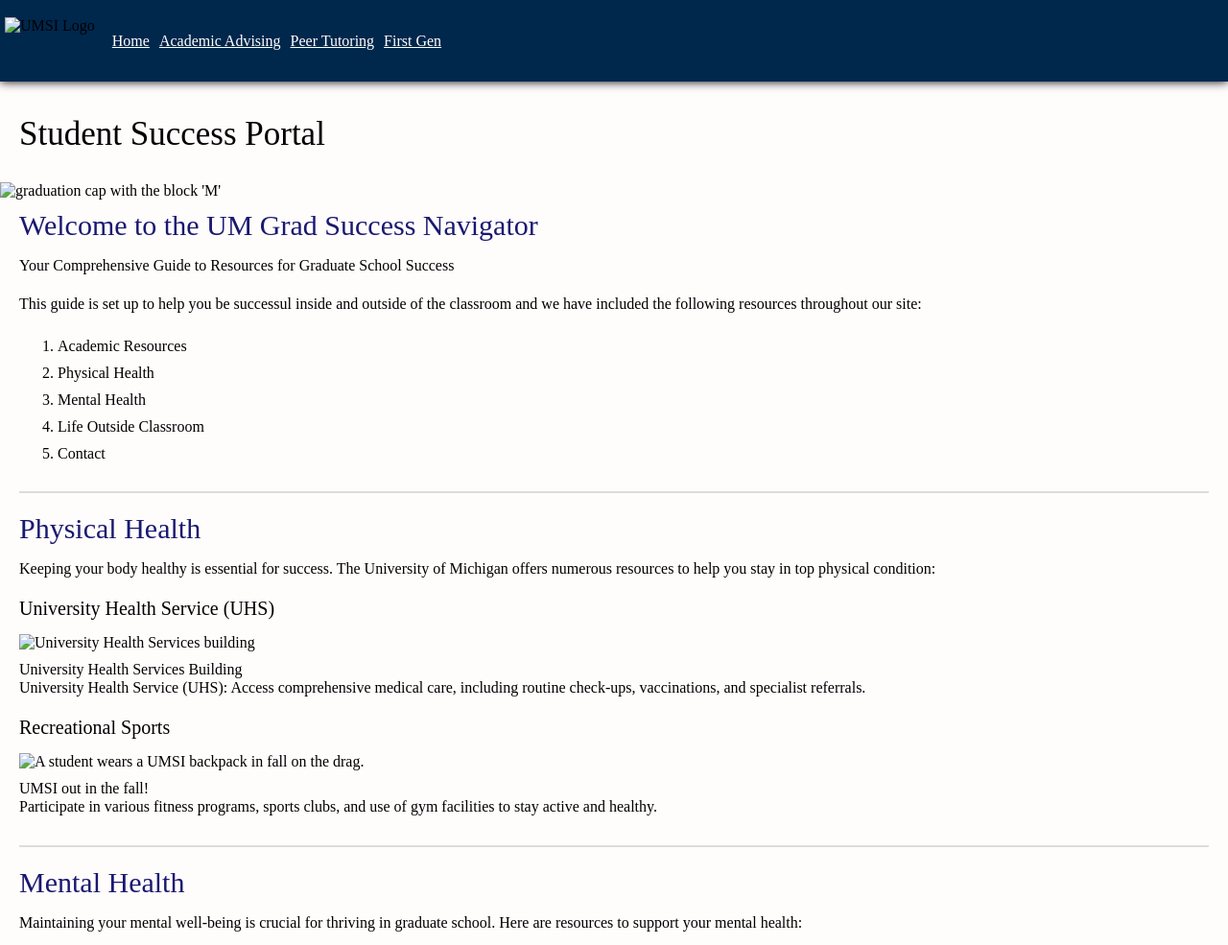
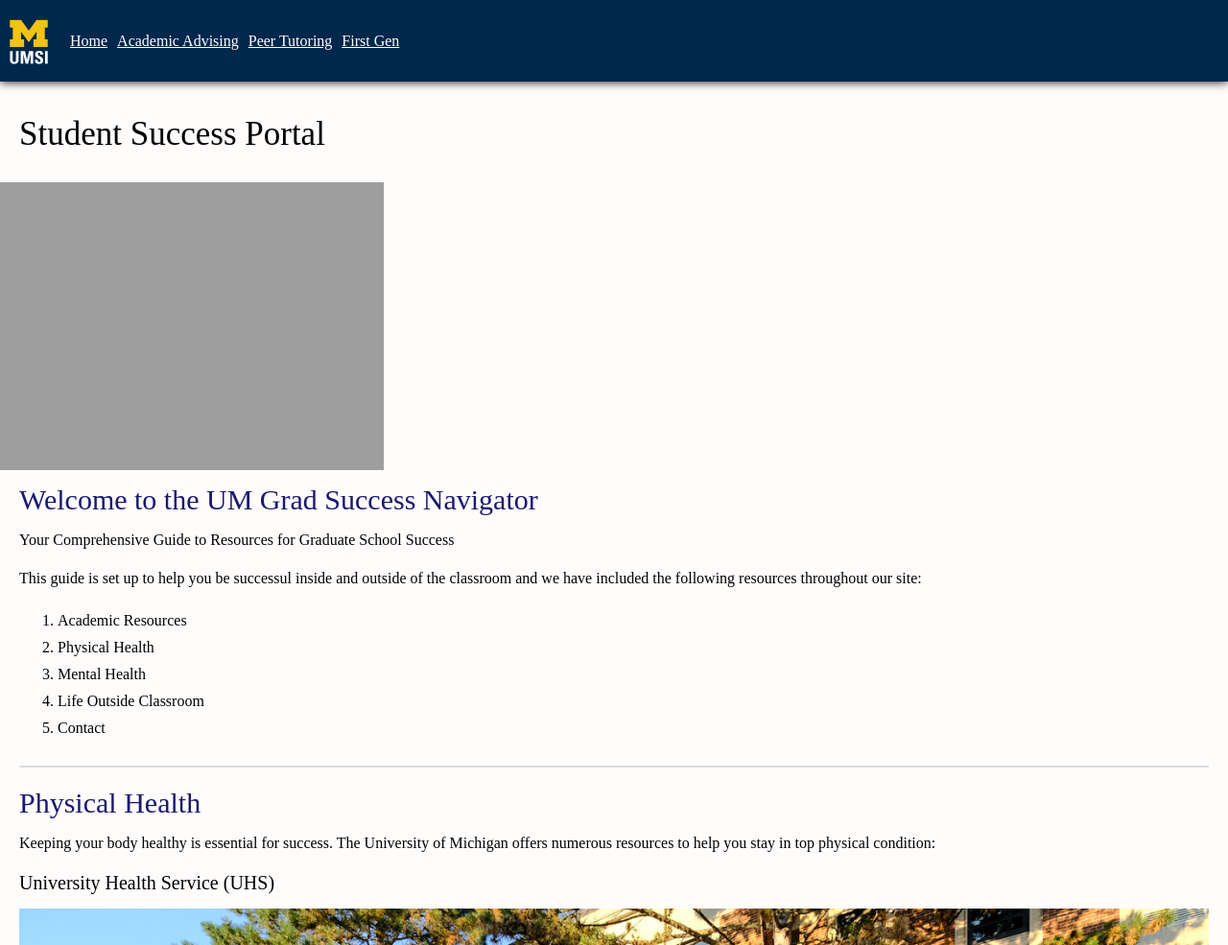
Before and after one commit to cianifoy/client-project-html-f24, a plain HTML site: page index.html in a window 1280 px wide. Shown: the top 985 px of the page at 96% size. Drawn offline with Linux system fonts and the light colour scheme; the site is published under a folder, as on GitHub Pages, so addresses that start at the root find nothing.

Commit message:
Add files via upload

```diff
--- a/index.html
+++ b/index.html
@@ -5,13 +5,13 @@
     <meta name="viewport" content="width=device-width, initial-scale=1.0">
     <link rel="stylesheet" href="css/reset.css">
     <link rel="stylesheet" href="css/style.css">
-    <link rel="icon" type="image/x-icon" href="/images/UMSI_signature_vertical_informal_solidblue.jpg">
+    <link rel="icon" type="image/x-icon" href="images/UMSI_signature_vertical_informal_solidblue.jpg">
     <title>Student Success Portal</title>
 </head>
 <body>
     <div class="skip"><a href = "#main">Skip to Main Content</a></div>
     <header>
-        <img src="/images/UMSI_signature_vertical_informal_solidblue.jpg" alt="UMSI Logo">
+        <img src="images/UMSI_signature_vertical_informal_solidblue.jpg" alt="UMSI Logo">
         <nav>
             <ul>
                 <li class="active"><a href = "index.html">Home</a></li>
@@ -23,7 +23,7 @@
     </header>
     <main class="container" id="main">
         <h1>Student Success Portal</h1>
-        <img src="/images/MCOMMONS Spring Commencement 2024-89.jpg" alt="graduation cap with the block 'M'">
+        <img src="images/MCOMMONS Spring Commencement 2024-89.jpg" alt="graduation cap with the block 'M'">
         <section>
             <h2>Welcome to the UM Grad Success Navigator</h2>
             <p> Your Comprehensive Guide to Resources for Graduate School Success</p>
@@ -44,7 +44,7 @@
             <article>
                 <h3>University Health Service (UHS)</h3>
                 <figure>
-                    <img src="/images/UHS.jpg" alt="University Health Services building">
+                    <img src="images/UHS.jpg" alt="University Health Services building">
                     <figcaption>University Health Services Building</figcaption>
                 </figure>
                 <p>University Health Service (UHS): Access comprehensive medical care, including routine check-ups, vaccinations, and specialist referrals.</p>
@@ -52,7 +52,7 @@
             <article>
                 <h3>Recreational Sports</h3>
                 <figure>
-                    <img src="/images/UMSI_CampusFall_UMSIBackpack_02.jpg" alt="A student wears a UMSI backpack in fall on the drag.">
+                    <img src="images/UMSI_CampusFall_UMSIBackpack_02.jpg" alt="A student wears a UMSI backpack in fall on the drag.">
                     <figcaption>UMSI out in the fall!</figcaption>
                 </figure>
                 <p>Participate in various fitness programs, sports clubs, and use of gym facilities to stay active and healthy.</p>
```
